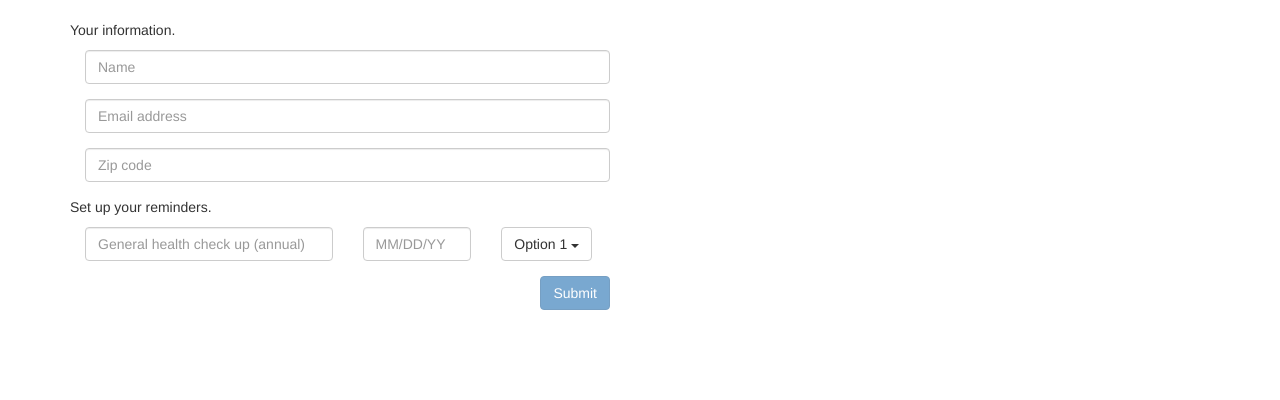
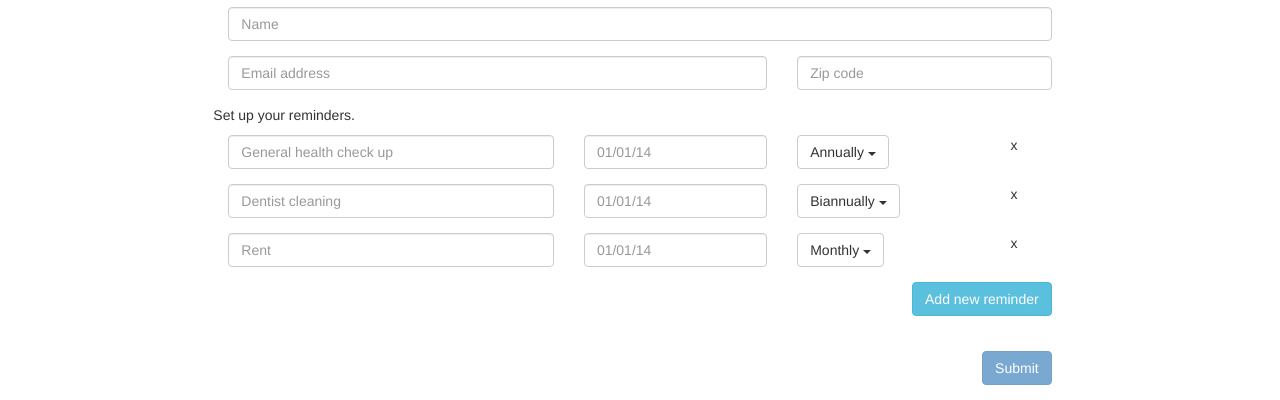
Before and after one commit to lambtron/eggtimer, a website: page public/views/index.html in a window 1280 px wide. Shown: the part 435-835 px from the top of the page. Before the commit the page ends 800 px from the top, so only its background shows below. Drawn offline with nearby package versions, Linux system fonts and the light colour scheme.

Commit message:
now posts to server the user data

```diff
--- a/public/js/controllers.js
+++ b/public/js/controllers.js
@@ -7,7 +7,55 @@ eggTimer.controller('mainController', ['$scope', '$http',
     first_name: '',
     email_address: '',
     zip_code: '',
-    reminders: []
+    reminders: [
+    	{
+    		reminder: 'General health check up',
+    		start_date: '01/01/14',
+    		frequency: 'Annually'
+    	},
+    	{
+    		reminder: 'Dentist cleaning',
+    		start_date: '01/01/14',
+    		frequency: 'Biannually'
+    	},
+    	{
+    		reminder: 'Rent',
+    		start_date: '01/01/14',
+    		frequency: 'Monthly'
+    	}
+    ]
+  };
+
+  var frequencies = $scope.frequencies = [
+  	'Annually',
+  	'Biannually',
+  	'Quarterly',
+  	'Monthly',
+  	'Weekly',
+  	'Daily'
+  ];
+
+  var addReminder = $scope.addReminder = function() {
+  	var obj = {};
+  	obj.reminder = 'New reminder';
+  	obj.start_date = '01/01/14';
+  	obj.frequency = 'Annually';
+  	user.reminders.push(obj);
+  };
+
+  var removeReminder = $scope.removeReminder = function(index) {
+  	user.reminders.splice(index,1);
+  };
+
+  var submit = $scope.submit = function() {
+  	// Submit user to server.
+  	$http.post('/api/user', user)
+		.success(function(data) {
+			console.log('Success: ' + data);
+		})
+		.error(function(data) {
+			console.log('Error: ' + data);
+		});
   };
 
 }]);
--- a/public/views/index.html
+++ b/public/views/index.html
@@ -43,7 +43,7 @@
 	    </ul>
 	  </div><!-- /.navbar-collapse -->
 	</nav>
-	<div class="container">
+	<div class="container col-lg-8 col-lg-offset-2">
 		<div class="row">
 			<div class="jumbotron">
 			  <h1>Egg Timer</h1>
@@ -53,45 +53,65 @@
 		<!-- 1. Upload your document or image or etc. -->
 		<div class="row">
 			<div class="page-header">
-			  <h2>Page header</h2>
+			  <h2></h2>
+			</div>
 		</div>
 
-			<form class="col-lg-6 form-group" name="userInfo">
+		<div class="row">
+			<form class="form-group" name="userInfo">
 			  <p>Your information.</p>
 			  <div class="form-group col-lg-12">
 		    	<input type="text" placeholder="Name" class="form-control" name="user.first_name" ng-model="user.first_name" required>
 			  </div>
-			  <div class="form-group col-lg-12">
+			  <div class="form-group col-lg-8">
 			    <input type="text" placeholder="Email address" class="form-control" name="user.zip_code" ng-model="user.email_address" required>
 			  </div>
-			  <div class="form-group col-lg-12">
+			  <div class="form-group col-lg-4">
 			    <input type="text" placeholder="Zip code" class="form-control" name="user.zip_code" ng-model="user.zip_code" required>
 			  </div>
 
 			  <!-- Reminders. -->
 			  <p>Set up your reminders.</p>
-			  <div class="form-group col-lg-6">
-			    <input type="text" placeholder="General health check up (annual)" class="form-control" name="" required>
+
+			  <div ng-repeat="reminder in user.reminders track by $index">
+				  <div class="form-group col-lg-5">
+				  	<input type="text" placeholder="{{reminder.reminder}}" class="form-control">
 				  </div>
 				  <div class="form-group col-lg-3">
-			  	<input type="text" placeholder="MM/DD/YY" class="form-control" name="" required>
+				  	<input type="text" placeholder="{{reminder.start_date}}" class="form-control">
 				  </div>
 				  <div class="form-group col-lg-3">
 				  	<button type="button" class="btn btn-default dropdown-toggle" data-toggle="dropdown">
-				    <span class="selection">Option 1</span>
+					    <span class="selection">{{reminder.frequency}}</span>
 					    <span class="caret"></span>
 					  </button>
 					  <ul class="dropdown-menu" role="menu">
-				    <li><a>Option 1</a></li>
-				    <li><a>Option 2</a></li>
-				    <li><a>Option 3</a></li>
+					  	<li ng-repeat="frequency in frequencies">
+					  		<a>{{frequency}}</a>
+					  	</li>
 					  </ul>
 				  </div>
-
-			  <div class="form-group col-lg-12">
-			  	<div class="btn-large btn-primary btn pull-right" ng-click="function()" ng-disabled="!userInfo.$valid">Submit</div>
+				  <div class="form-group col-lg-1" ng-click="removeReminder($index)" style="cursor: pointer">
+				  	x
+				  </div>
 			 	</div>
 			</form>
+		</div>
+
+		<div class="row">
+		 	<div class="form-group col-lg-12">
+		 		<div class="btn-large btn-info btn pull-right" ng-click="addReminder()">
+		 			Add new reminder
+		 		</div>
+		 	</div>
+		</div>
+
+		<br>
+
+		<div class="row">
+		  <div class="form-group col-lg-12">
+		  	<div class="btn-large btn-primary btn pull-right" ng-click="submit()" ng-disabled="!userInfo.$valid">Submit</div>
+		  </div>
 		</div>
 	</div>
 </body>
```
Lines whose indentation alone changed are shown as unchanged.
